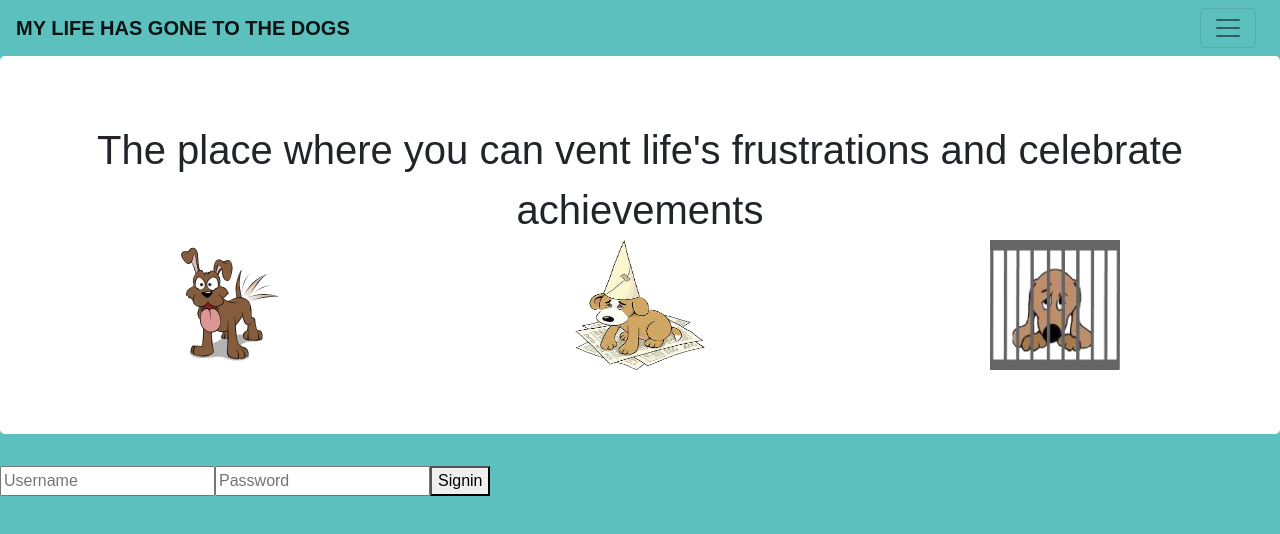
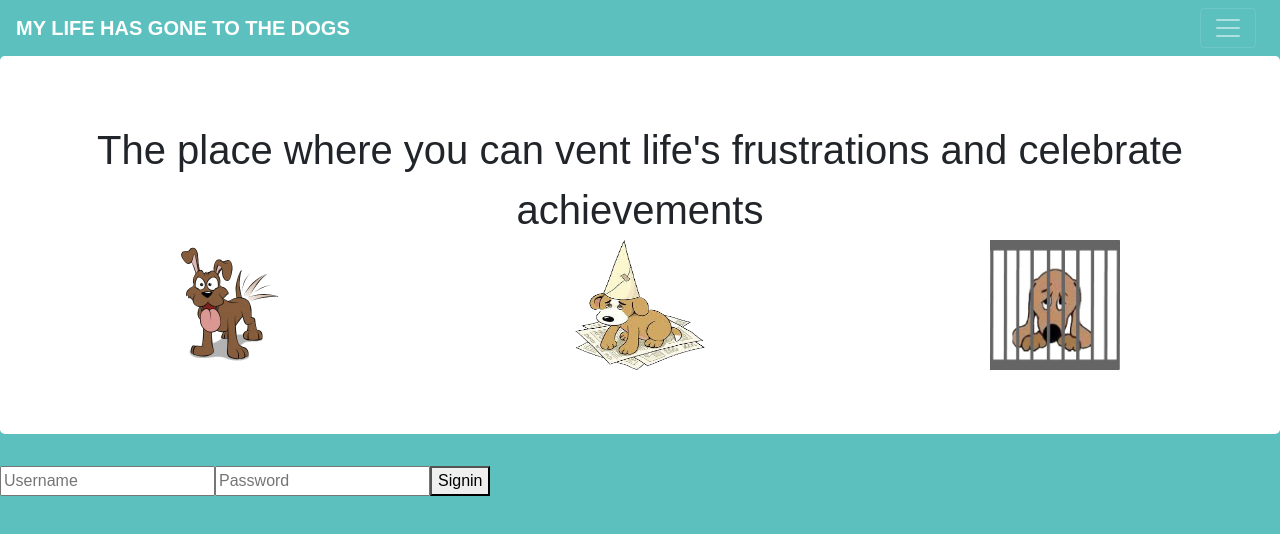
Before and after one commit to tschatzmann/MyLifeHasGoneToDogs2, a React (Create React App) app in the folder client/: page / in a window 1280 px wide. Shown: the top 534 px of the page. Built offline with nearby package versions, Linux system fonts and the light colour scheme; a web font is replaced by a local one.

Commit message:
update navbar

```diff
--- a/client/src/components/navbar/index.js
+++ b/client/src/components/navbar/index.js
@@ -44,7 +44,7 @@ class NavBar extends React.Component {
   render() {
     return (
       <div>
-        <Navbar color="faded" light>
+        <Navbar color="faded" dark>
           <NavbarBrand href="/" className="mr-auto">MY LIFE HAS GONE TO THE DOGS</NavbarBrand>
           <NavbarToggler onClick={this.toggleNavbar} className="mr-2" />
           <Collapse isOpen={!this.state.collapsed} navbar>
```
